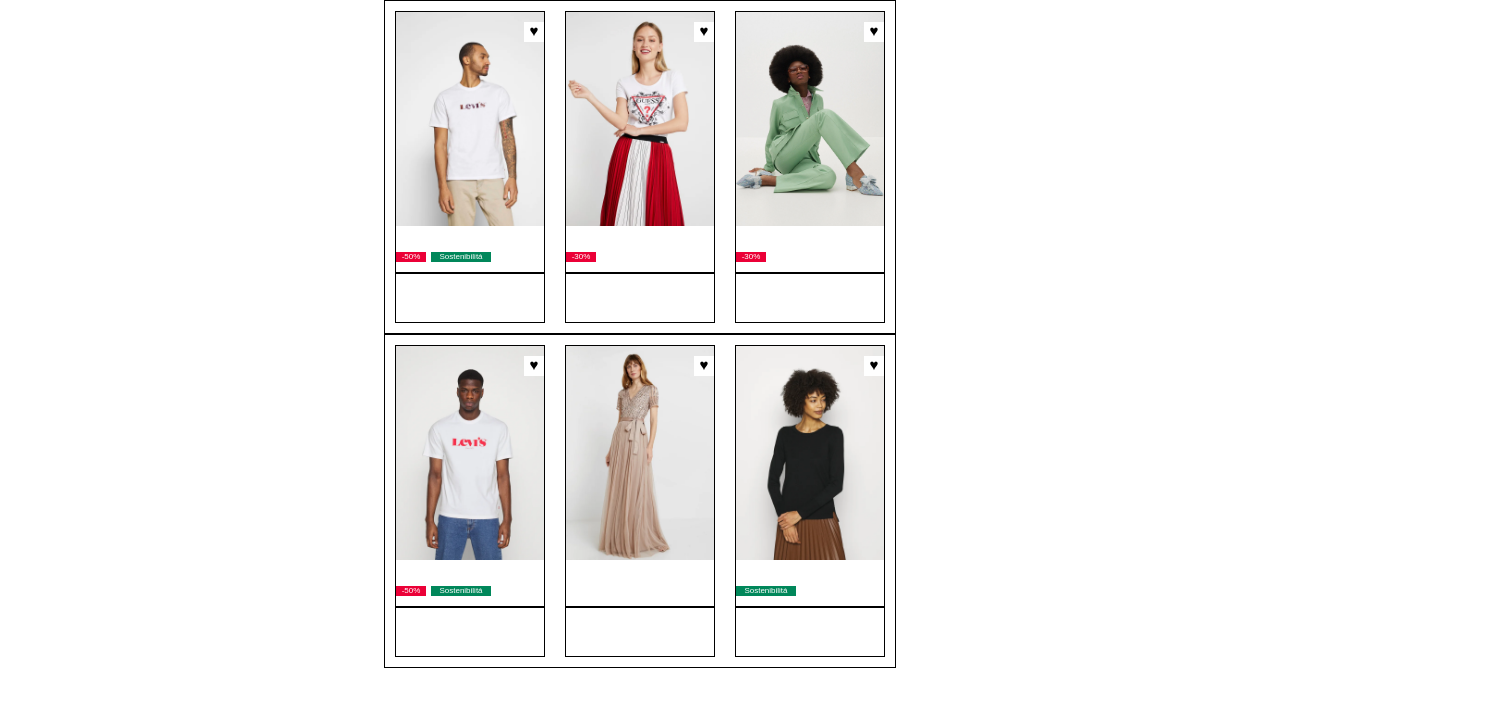
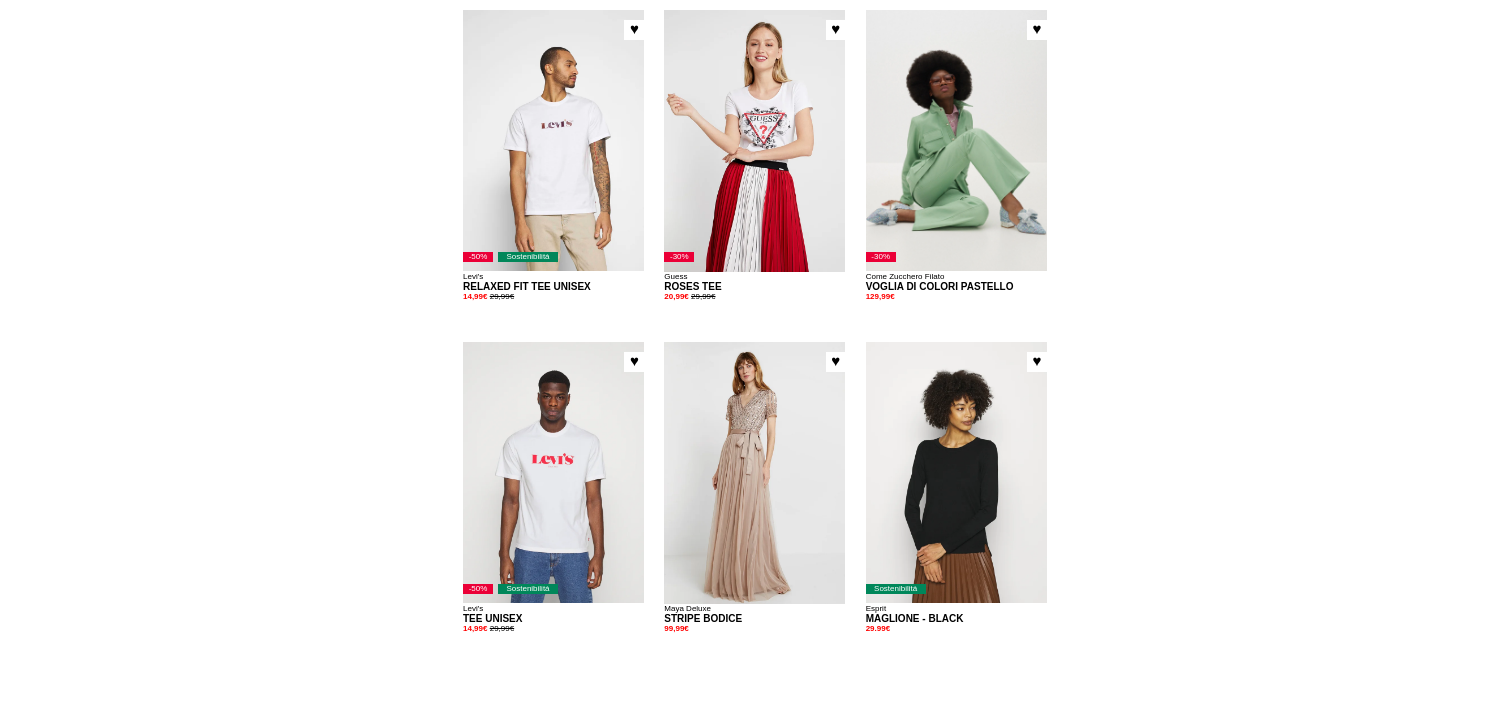
Before and after one commit to giuseppecantafio/html-css-boolando, a plain HTML site: page index.html in a window 1280 px wide. Shown: the whole page, 1510 px wide, since content can reach past the window. Drawn offline with Linux system fonts and the light colour scheme.

Commit message:
index, style: aggiunto testo sotto le immagini

```diff
--- a/css/style.css
+++ b/css/style.css
@@ -11,6 +11,7 @@ height: 713px
 }
 /* General */
 body{
+    width: 1510px;
     background-color: white;
     font-family: Arial, Helvetica, sans-serif;
 }
@@ -21,12 +22,10 @@ main{
 .row{
     font-size: 0%;
     padding: 0px;
-    border: 1px solid black;
 }
 .img-box{
     height: 262px;
     width: calc((100% / 3) - 20px);
-    border: 1px solid black;
     display: inline-block;
     margin: 10px;
     margin-bottom: 0%;
@@ -90,7 +89,6 @@ main{
 .text-box{
     height: 50px;
     width: calc((100% / 3) - 20px);
-    border: 1px solid black;
     display: inline-block;
     margin: 10px;
     margin-top: 0%;
@@ -200,3 +198,22 @@ main{
 .background-6:hover .bg-overlay-6{
     visibility: visible;
 }
+.t-style-1{
+    font-size: 8px;
+    color: black;
+}
+.t-style-2{
+    font-size: 10px;
+    font-weight: bolder;
+    color: black;
+}
+.t-style-3{
+    font-size: 8px;
+    font-weight: bolder;
+    color: red;
+}
+.t-style-4{
+    font-size: 8px;
+    color: black;
+    text-decoration: line-through;
+}
--- a/index.html
+++ b/index.html
@@ -29,12 +29,21 @@
                     <figure class="bg-overlay-3"></figure>
                 </figure>
                 <div class="text-box">
-
+                    <span class="t-style-1">Levi's</span><br/>
+                    <span class="t-style-2">RELAXED FIT TEE UNISEX</span><br/>
+                    <span class="t-style-3">14,99&euro; </span>
+                    <span class="t-style-4">29,99&euro;</span>
                 </div>
                 <div class="text-box">
-
+                    <span class="t-style-1">Guess</span><br/>
+                    <span class="t-style-2">ROSES TEE</span><br/>
+                    <span class="t-style-3">20,99&euro; </span>
+                    <span class="t-style-4">29,99&euro;</span>
                 </div>
                 <div class="text-box">
+                    <span class="t-style-1">Come Zucchero Filato</span><br/>
+                    <span class="t-style-2">VOGLIA DI COLORI PASTELLO</span><br/>
+                    <span class="t-style-3">129,99&euro;</span>
                 </div>
             </div>
         </article>
@@ -58,13 +67,20 @@
                     <figure class="bg-overlay-6"></figure>
                 </figure>
                 <div class="text-box">
-
+                    <span class="t-style-1">Levi's</span><br/>
+                    <span class="t-style-2">TEE UNISEX</span><br/>
+                    <span class="t-style-3">14,99&euro; </span>
+                    <span class="t-style-4">29,99&euro;</span>
                 </div>
                 <div class="text-box">
-
+                    <span class="t-style-1">Maya Deluxe</span><br/>
+                    <span class="t-style-2">STRIPE BODICE</span><br/>
+                    <span class="t-style-3">99,99&euro;</span>
                 </div>
                 <div class="text-box">
-
+                    <span class="t-style-1">Esprit</span><br/>
+                    <span class="t-style-2">MAGLIONE - BLACK</span><br/>
+                    <span class="t-style-3">29.99&euro; </span>
                 </div>
             </div>
         </article>
```
